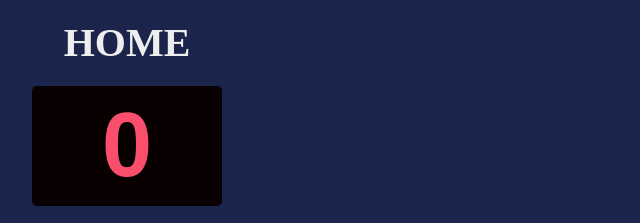
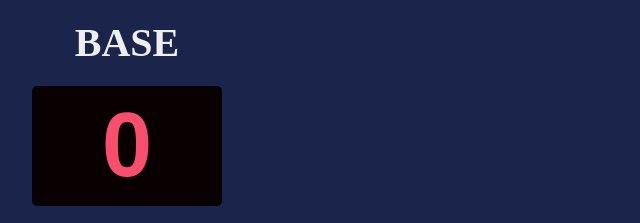
Before and after one commit to pagnapt/basketball-scorecard, a plain HTML site: page index.html in a window 1280 px wide. Shown: the top 223 px of the page, 193-833 px from the left. Drawn offline with nearby package versions, Linux system fonts and the light colour scheme; a web font is replaced by a local one.

Commit message:
Update index.html

```diff
--- a/index.html
+++ b/index.html
@@ -6,7 +6,7 @@
     <body>
         <div class="container">
             <div class="home-scorecard">
-                <h3>HOME</h3>
+                <h3>BASE</h3>
                 <h2 id="home-scorecard-digit">0</h2>
                 <div class="home-scorecard-add">
                     <p class="add-1" onclick="hAdd1()">+1</p>
```
